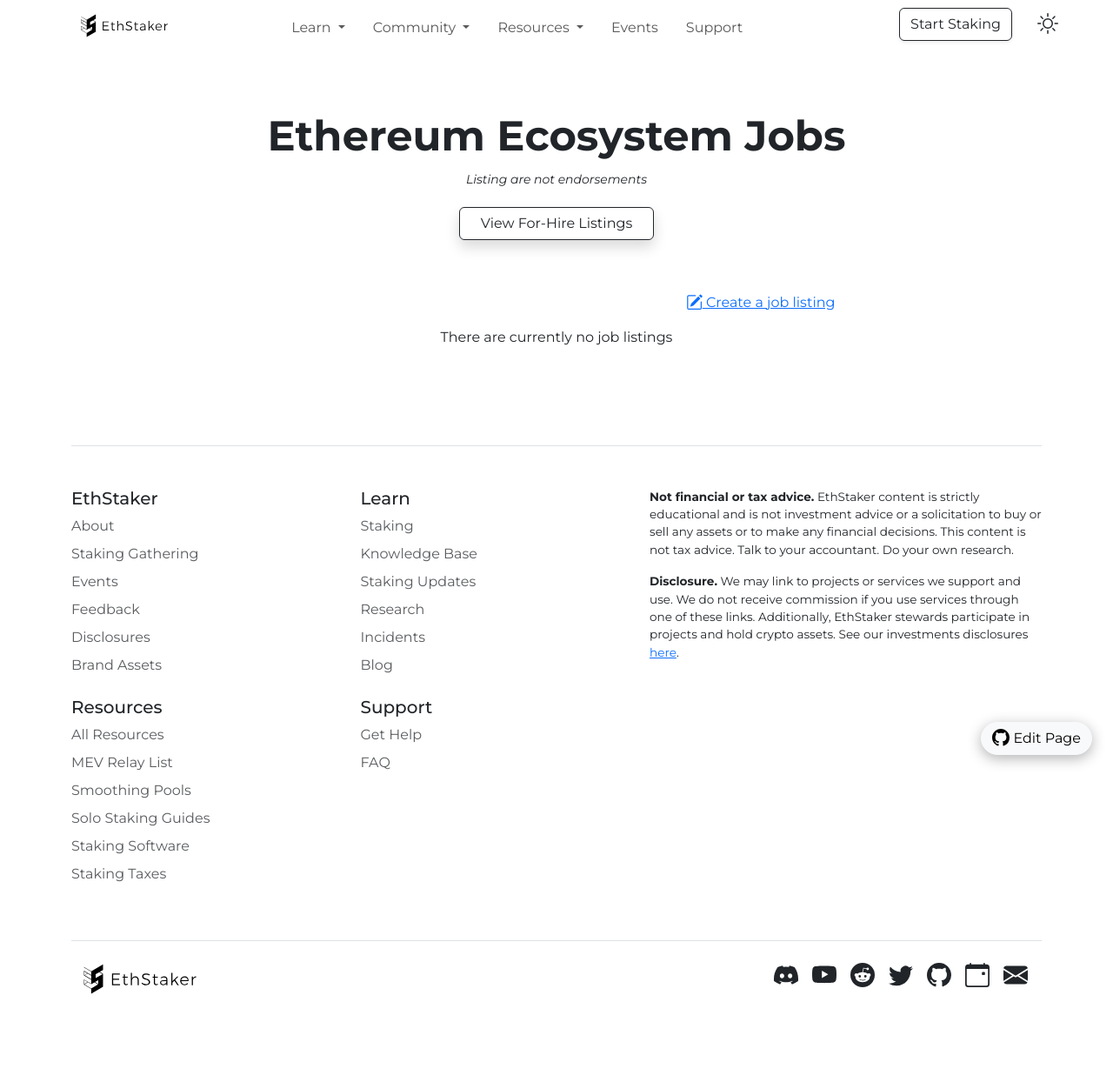
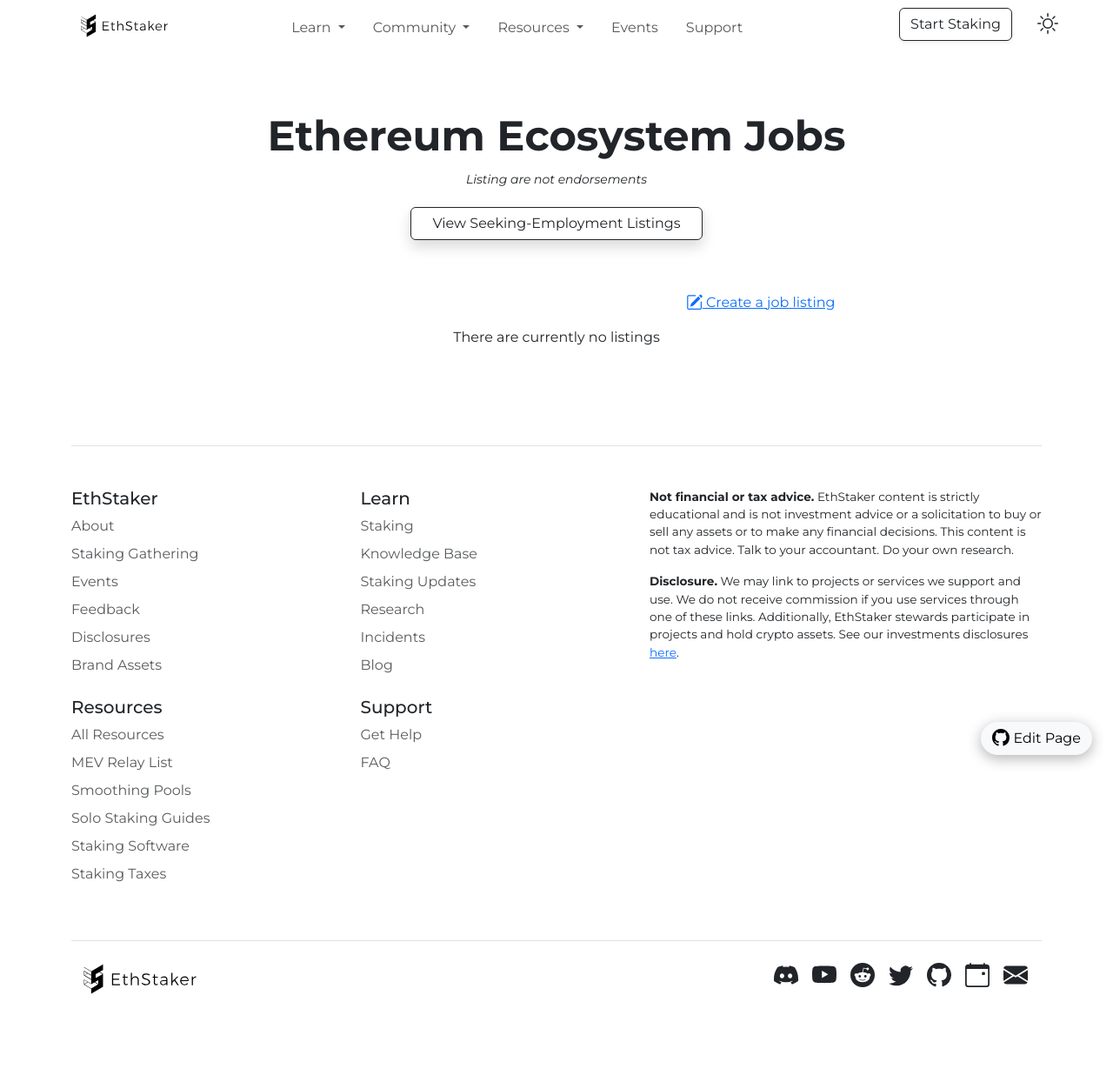
Before and after one commit to eth-educators/website, a Jekyll site: the page built from jobs/job-listings.md, in a window 1280 px wide. Shown: the whole page at 87% size. Built offline with Jekyll 4.4.1, drawn with Linux system fonts in a browser that asks for light colours.

Commit message:
add new fields, rename for-hire

```diff
--- a/_includes/partials/content/jobs/job-listings.html
+++ b/_includes/partials/content/jobs/job-listings.html
@@ -1,6 +1,6 @@
 {%- comment -%}
 <!--
-This data is pulled from _data/job-listings.json,
+This data is pulled from https://raw.githubusercontent.com/eth-educators/github-actions/main/_data/job-listings.json
 -->
 {%- endcomment -%}
 
@@ -47,11 +47,9 @@
       Create a job listing
     </a>
   </div>
-  <!-- <hr> -->
-  <!-- <p class="text-center fst-italic"><small>Listing are not endorsements</small></p> -->
   <div id="jobListings">
   </div>
-  <p id="noListings" class="text-center">There are currently no job listings</p>
+  <p id="noListings" class="text-center">There are currently no listings</p>
 
   {%- comment -%}
     {%- assign all_listings =  site.data.job-listings -%}
@@ -189,6 +188,10 @@
                               ${listing.type.trim()}
                               <span class="mx-2">|</span>
                               ${listing.location.trim()}
+                              ${listing.comp ?
+                                `<span class="mx-2">|</span>${listing.comp.trim()}` :
+                                ``
+                              }
                             </small>
                           </div>
                         </summary>
--- a/jobs/job-listings.md
+++ b/jobs/job-listings.md
@@ -5,8 +5,8 @@
 note: Listing are not endorsements
 
 buttons:
-- link: /jobs/for-hire-listings
-  text: View For-Hire Listings
+- link: /jobs/seeking-employment-listings
+  text: View Seeking-Employment Listings
 ---
 
 
```
Also changed, not shown: other parts of _includes/partials/content/jobs/job-listings.html (+1 -0 lines), _includes/partials/content/forms/job-listing.html (+23 -13 lines), _includes/partials/content/forms/seeking-employment-listing.html (renamed from _includes/partials/content/forms/for-hire-listing.html, +22 -5 lines), _includes/partials/content/jobs/seeking-employment-listings.html (renamed from _includes/partials/content/jobs/for-hire-listings.html, +6 -7 lines), forms/for-hire-listing.md (deleted, +0 -9 lines), forms/job-listing.md (+1 -1 lines), forms/seeking-employment-listing.md (added, +9 -0 lines), jobs/for-hire-listings.md (deleted, +0 -13 lines), jobs/seeking-employment-listings.md (added, +13 -0 lines), assets/img/ethstaker/logo-full-outline.png (added).
